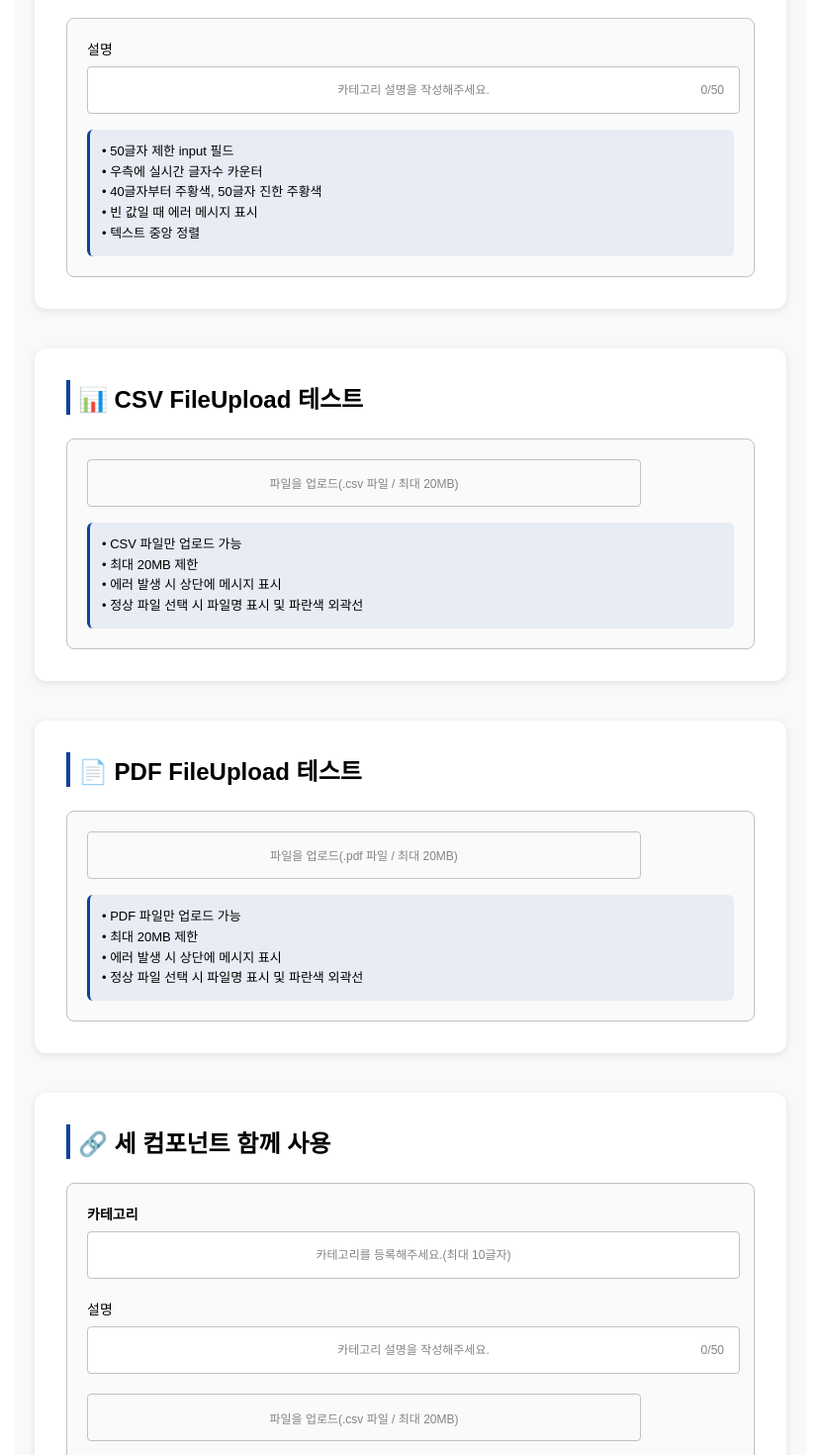
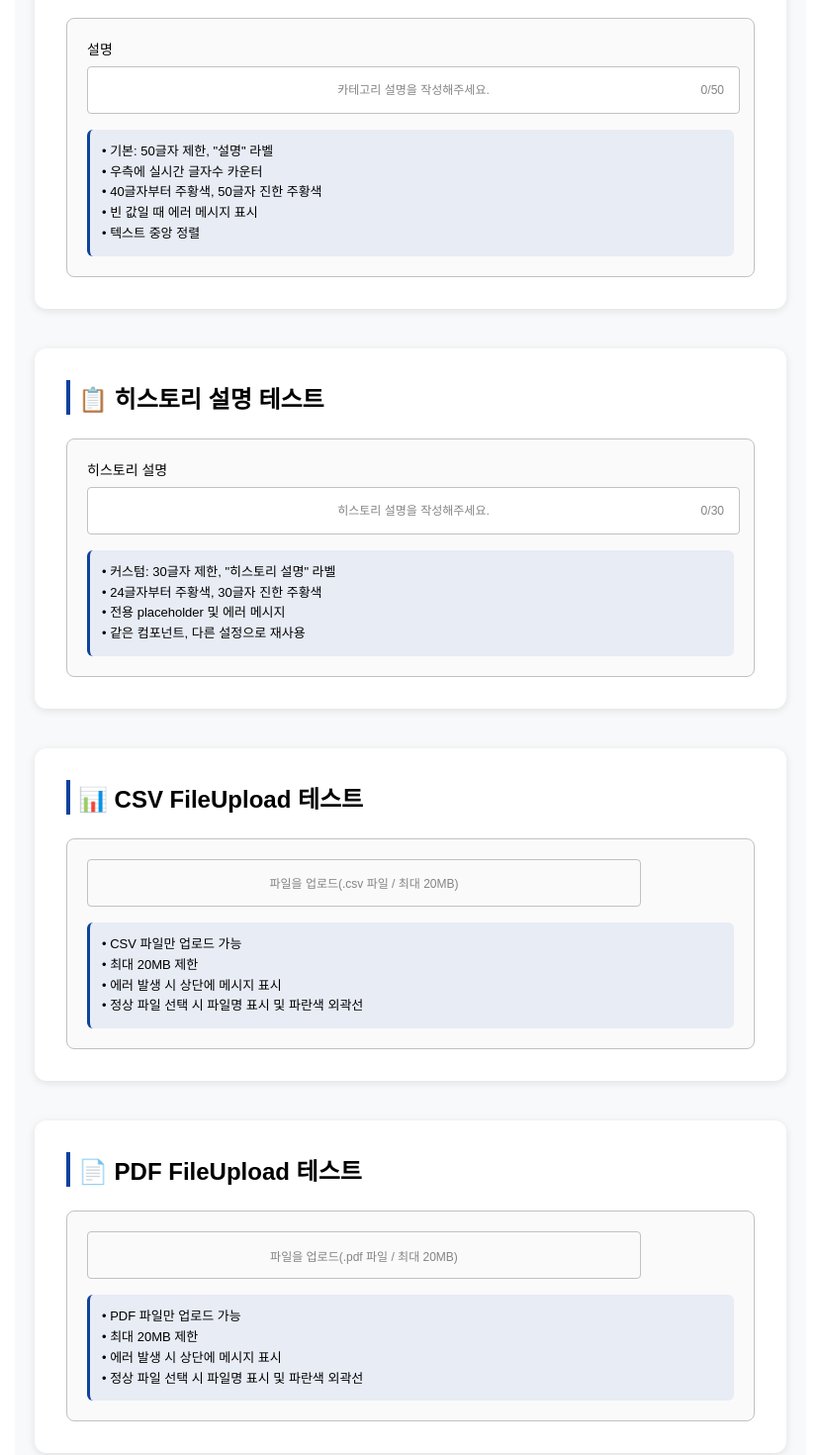
Before and after one commit to Lseojeong/Flow-FrontEnd, a React (Vite) app: page /playground/input in a window 1280 px wide. Shown: the part 560-2030 px from the top of the page at 99% size, without its empty margins (225-1054 px from the left). Built offline with nearby package versions, Linux system fonts and the light colour scheme; a web font is replaced by a local one.

Commit message:
Feat : 히스토리, 카테고리 input 구현

```diff
--- a/src/components/common/category-description/CategoryDescription.tsx
+++ /dev/null
@@ -1,150 +0,0 @@
-import React, { useState } from 'react';
-import styled from 'styled-components';
-import { fontWeight, colors } from '@/styles/index';
-
-const MAX_LENGTH = 50;
-const PLACEHOLDER = '카테고리 설명을 작성해주세요.';
-const EMPTY_VALUE_ERROR = '카테고리 설명을 입력해주세요.';
-
-export const CategoryDescription: React.FC = () => {
-  const [value, setValue] = useState('');
-  const [touched, setTouched] = useState(false);
-
-  const handleChange = (e: React.ChangeEvent<HTMLInputElement>) => {
-    const newValue = e.target.value;
-    if (newValue.length <= MAX_LENGTH) {
-      setValue(newValue);
-    }
-  };
-
-  const handleBlur = () => {
-    setTouched(true);
-  };
-
-  const getErrorMessage = (): string => {
-    const shouldShowValidation = touched;
-    const isEmpty = value.trim() === '';
-
-    if (shouldShowValidation && isEmpty) {
-      return EMPTY_VALUE_ERROR;
-    }
-
-    return '';
-  };
-
-  const getCounterColor = (): string => {
-    if (value.length >= 50) return '#FF8902';
-    if (value.length >= 40) return '#FFB560';
-    return colors.BoxText;
-  };
-
-  const errorMessage = getErrorMessage();
-  const hasError = !!errorMessage;
-
-  return (
-    <Container>
-      <LabelRow>
-        <Label>설명</Label>
-        {errorMessage && <ErrorMessage>*{errorMessage}</ErrorMessage>}
-      </LabelRow>
-      <TextAreaWrapper>
-        <Input
-          value={value}
-          onChange={handleChange}
-          onBlur={handleBlur}
-          placeholder={PLACEHOLDER}
-          $hasError={hasError}
-          $hasValue={!!value.trim()}
-        />
-        <CharCount>
-          <CurrentCount $color={getCounterColor()}>{value.length}</CurrentCount>
-          <MaxCount>/{MAX_LENGTH}</MaxCount>
-        </CharCount>
-      </TextAreaWrapper>
-    </Container>
-  );
-};
-
-const Container = styled.div`
-  display: flex;
-  flex-direction: column;
-  gap: 8px;
-  width: 660px;
-`;
-
-const LabelRow = styled.div`
-  display: flex;
-  justify-content: space-between;
-  align-items: center;
-`;
-
-const Label = styled.label`
-  font-size: 14px;
-  font-weight: ${fontWeight.Medium};
-  color: ${colors.Black};
-`;
-
-const ErrorMessage = styled.span`
-  font-size: 10px;
-  color: ${colors.MainRed};
-`;
-
-const TextAreaWrapper = styled.div`
-  position: relative;
-`;
-
-const Input = styled.input<{ $hasError?: boolean; $hasValue: boolean }>`
-  width: 660px;
-  height: 48px;
-  padding: 0 12px;
-  font-size: 12px;
-  font-weight: ${fontWeight.Regular};
-  border-radius: 4px;
-  border: 1px solid
-    ${({ $hasError, $hasValue }) => {
-      if ($hasError) return colors.MainRed;
-      if ($hasValue) return colors.Normal;
-      return colors.BoxStroke;
-    }};
-  background-color: ${colors.White};
-  color: ${colors.Black};
-  font-family: inherit;
-  line-height: 48px;
-  text-align: center;
-
-  &::placeholder {
-    color: ${colors.BoxText};
-  }
-
-  &:hover {
-    border-color: ${({ $hasError }) => ($hasError ? colors.MainRed : colors.Normal)};
-    background-color: ${({ $hasError }) => ($hasError ? colors.GridLine : colors.Light)};
-  }
-
-  &:focus {
-    outline: none;
-    border-color: ${({ $hasError }) => ($hasError ? colors.MainRed : colors.Normal)};
-  }
-`;
-
-const CharCount = styled.div`
-  position: absolute;
-  top: 50%;
-  right: 12px;
-  transform: translateY(-50%);
-  display: flex;
-  align-items: center;
-  font-size: 12px;
-  background-color: transparent;
-  padding: 2px 4px;
-  pointer-events: none;
-`;
-
-const CurrentCount = styled.span<{ $color: string }>`
-  color: ${({ $color }) => $color};
-  font-weight: ${fontWeight.Medium};
-`;
-
-const MaxCount = styled.span`
-  color: ${colors.BoxText};
-`;
--- /dev/null
+++ b/src/components/common/description-input/DescriptionInput.tsx
@@ -0,0 +1,187 @@
+import React, { useState } from 'react';
+import styled from 'styled-components';
+import { fontWeight, colors } from '@/styles/index';
+import { Props } from './DescriptionInput.types';
+
+/**
+ * Note: 카테고리 설명, 히스토리 설명 입력 필드 공통 컴포넌트
+ * Playground 테스트 코드 참고: src/playground/InputPlayground.tsx
+ */
+
+const DEFAULT_CONFIG = {
+  MAX_LENGTH: 50,
+  PLACEHOLDER: '카테고리 설명을 작성해주세요.',
+  LABEL: '설명',
+  ERROR_MESSAGE: '카테고리 설명을 입력해주세요.',
+} as const;
+
+const COLOR_THRESHOLDS = {
+  WARNING: 0.8,
+  CRITICAL: 1.0,
+} as const;
+
+const COUNTER_COLORS = {
+  NORMAL: colors.BoxText,
+  WARNING: '#FFB560',
+  CRITICAL: '#FF8902',
+} as const;
+
+const getCounterColor = (currentLength: number, maxLength: number): string => {
+  const warningThreshold = Math.floor(maxLength * COLOR_THRESHOLDS.WARNING);
+  const criticalThreshold = maxLength * COLOR_THRESHOLDS.CRITICAL;
+
+  if (currentLength >= criticalThreshold) return COUNTER_COLORS.CRITICAL;
+  if (currentLength >= warningThreshold) return COUNTER_COLORS.WARNING;
+  return COUNTER_COLORS.NORMAL;
+};
+
+const validateInput = (value: string, touched: boolean, errorMessage: string): string => {
+  if (!touched || value.trim().length > 0) return '';
+  return errorMessage;
+};
+
+const shouldLimitInput = (newValue: string, maxLength: number): boolean => {
+  return newValue.length <= maxLength;
+};
+
+export const DescriptionInput: React.FC<Props> = ({
+  label = DEFAULT_CONFIG.LABEL,
+  placeholder = DEFAULT_CONFIG.PLACEHOLDER,
+  maxLength = DEFAULT_CONFIG.MAX_LENGTH,
+  errorMessage = DEFAULT_CONFIG.ERROR_MESSAGE,
+  value: controlledValue,
+  onChange,
+  onBlur,
+}) => {
+  const [internalValue, setInternalValue] = useState('');
+  const [touched, setTouched] = useState(false);
+
+  const value = controlledValue !== undefined ? controlledValue : internalValue;
+  const handleValueChange = onChange || setInternalValue;
+
+  const handleChange = (e: React.ChangeEvent<HTMLInputElement>): void => {
+    const newValue = e.target.value;
+
+    if (shouldLimitInput(newValue, maxLength)) {
+      handleValueChange(newValue);
+    }
+  };
+
+  const handleBlur = (): void => {
+    setTouched(true);
+    onBlur?.();
+  };
+
+  const validationError = validateInput(value, touched, errorMessage);
+  const hasError = !!validationError;
+  const hasValue = !!value.trim();
+  const counterColor = getCounterColor(value.length, maxLength);
+
+  return (
+    <Container>
+      <LabelRow>
+        <Label>{label}</Label>
+        {validationError && <ErrorMessage>*{validationError}</ErrorMessage>}
+      </LabelRow>
+
+      <InputWrapper>
+        <Input
+          value={value}
+          onChange={handleChange}
+          onBlur={handleBlur}
+          placeholder={placeholder}
+          $hasError={hasError}
+          $hasValue={hasValue}
+        />
+        <CharacterCounter>
+          <CurrentCount $color={counterColor}>{value.length}</CurrentCount>
+          <MaxCount>/{maxLength}</MaxCount>
+        </CharacterCounter>
+      </InputWrapper>
+    </Container>
+  );
+};
+
+const Container = styled.div`
+  display: flex;
+  flex-direction: column;
+  gap: 8px;
+  width: 660px;
+`;
+
+const LabelRow = styled.div`
+  display: flex;
+  justify-content: space-between;
+  align-items: center;
+`;
+
+const Label = styled.label`
+  font-size: 14px;
+  font-weight: ${fontWeight.Medium};
+  color: ${colors.Black};
+`;
+
+const ErrorMessage = styled.span`
+  font-size: 10px;
+  color: ${colors.MainRed};
+`;
+
+const InputWrapper = styled.div`
+  position: relative;
+`;
+
+const Input = styled.input<{ $hasError: boolean; $hasValue: boolean }>`
+  width: 660px;
+  height: 48px;
+  padding: 0 12px;
+  font-size: 12px;
+  font-weight: ${fontWeight.Regular};
+  border-radius: 4px;
+  border: 1px solid
+    ${({ $hasError, $hasValue }) => {
+      if ($hasError) return colors.MainRed;
+      if ($hasValue) return colors.Normal;
+      return colors.BoxStroke;
+    }};
+  background-color: ${colors.White};
+  color: ${colors.Black};
+  font-family: inherit;
+  line-height: 48px;
+  text-align: center;
+
+  &::placeholder {
+    color: ${colors.BoxText};
+  }
+
+  &:hover {
+    border-color: ${({ $hasError }) => ($hasError ? colors.MainRed : colors.Normal)};
+    background-color: ${({ $hasError }) => ($hasError ? colors.GridLine : colors.Light)};
+  }
+
+  &:focus {
+    outline: none;
+    border-color: ${({ $hasError }) => ($hasError ? colors.MainRed : colors.Normal)};
+  }
+`;
+
+const CharacterCounter = styled.div`
+  position: absolute;
+  top: 50%;
+  right: 12px;
+  transform: translateY(-50%);
+  display: flex;
+  align-items: center;
+  font-size: 12px;
+  background-color: transparent;
+  padding: 2px 4px;
+  pointer-events: none;
+`;
+
+const CurrentCount = styled.span<{ $color: string }>`
+  color: ${({ $color }) => $color};
+  font-weight: ${fontWeight.Medium};
+`;
+
+const MaxCount = styled.span`
+  color: ${colors.BoxText};
+`;
--- a/src/playground/InputPlayground.tsx
+++ b/src/playground/InputPlayground.tsx
@@ -1,7 +1,7 @@
 import React, { useState } from 'react';
 import styled from 'styled-components';
 import { CategoryInput } from '@/components/common/category-input/CategoryInput';
-import { CategoryDescription } from '@/components/common/category-description/CategoryDescription';
+import { DescriptionInput } from '@/components/common/description-input/DescriptionInput';
 import { UploadInput } from '@/components/common/file-upload/FileUpload';
 import { colors, fontWeight } from '@/styles/index';
 
@@ -35,11 +35,11 @@
       </Section>
 
       <Section>
-        <SectionTitle>📝 CategoryDescription 테스트</SectionTitle>
+        <SectionTitle>📝 DescriptionInput 테스트</SectionTitle>
         <TestCase>
-          <CategoryDescription />
+          <DescriptionInput />
           <Info>
-            • 50글자 제한 input 필드
+            • 기본: 50글자 제한, &quot;설명&quot; 라벨
             <br />
             • 우측에 실시간 글자수 카운터
             <br />
@@ -47,6 +47,26 @@
             <br />
             • 빈 값일 때 에러 메시지 표시
             <br />• 텍스트 중앙 정렬
+          </Info>
+        </TestCase>
+      </Section>
+
+      <Section>
+        <SectionTitle>📋 히스토리 설명 테스트</SectionTitle>
+        <TestCase>
+          <DescriptionInput
+            label="히스토리 설명"
+            placeholder="히스토리 설명을 작성해주세요."
+            maxLength={30}
+            errorMessage="히스토리 설명을 입력해주세요."
+          />
+          <Info>
+            • 커스텀: 30글자 제한, &quot;히스토리 설명&quot; 라벨
+            <br />
+            • 24글자부터 주황색, 30글자 진한 주황색
+            <br />
+            • 전용 placeholder 및 에러 메시지
+            <br />• 같은 컴포넌트, 다른 설정으로 재사용
           </Info>
         </TestCase>
       </Section>
@@ -104,7 +124,7 @@
         <TestCase>
           <FormWrapper>
             <CategoryInput value={inputValue} onChange={setInputValue} />
-            <CategoryDescription />
+            <DescriptionInput />
             <UploadInput fileType="csv" onFileSelect={handleCsvFileSelect} />
             <UploadInput fileType="pdf" onFileSelect={handlePdfFileSelect} />
           </FormWrapper>
```
Also changed, not shown: src/components/common/category-description/CategoryDescription.types.ts (deleted, +0 -7 lines), src/components/common/description-input/DescriptionInput.types.ts (added, +16 -0 lines).
